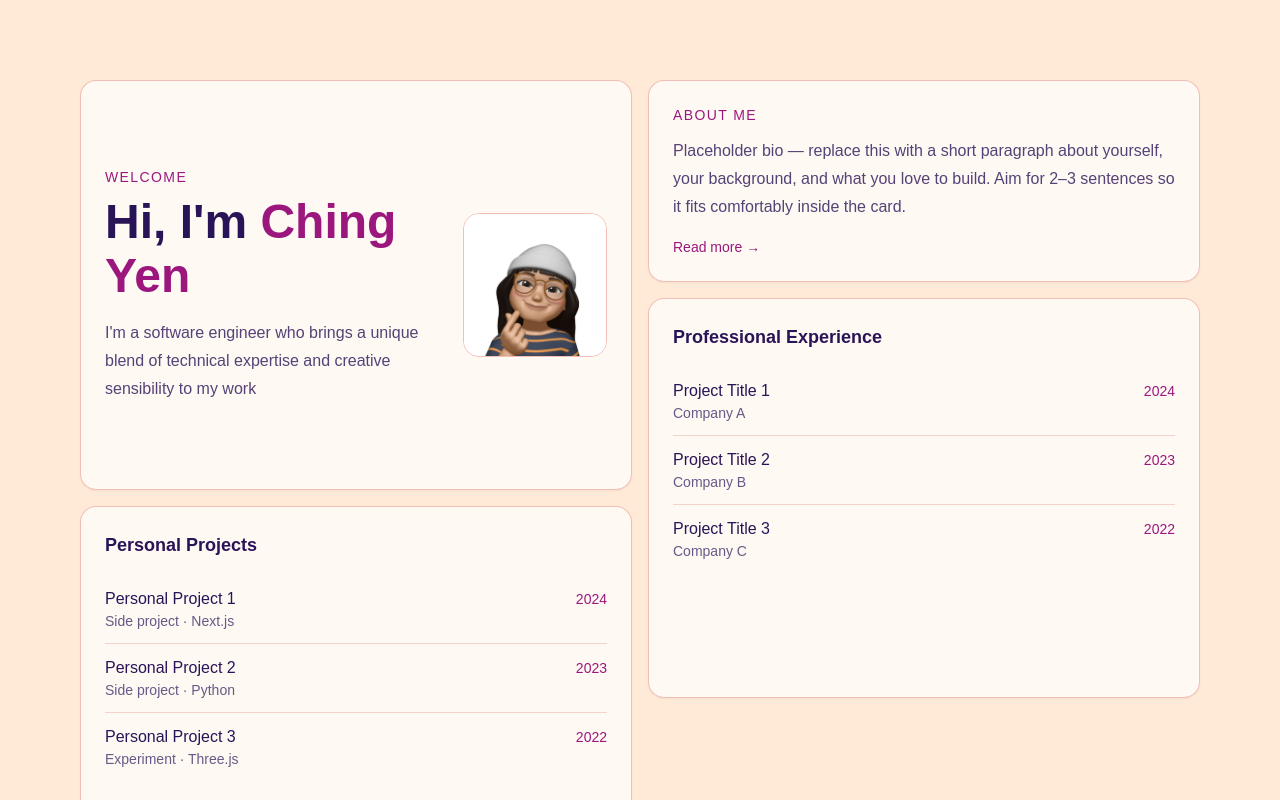
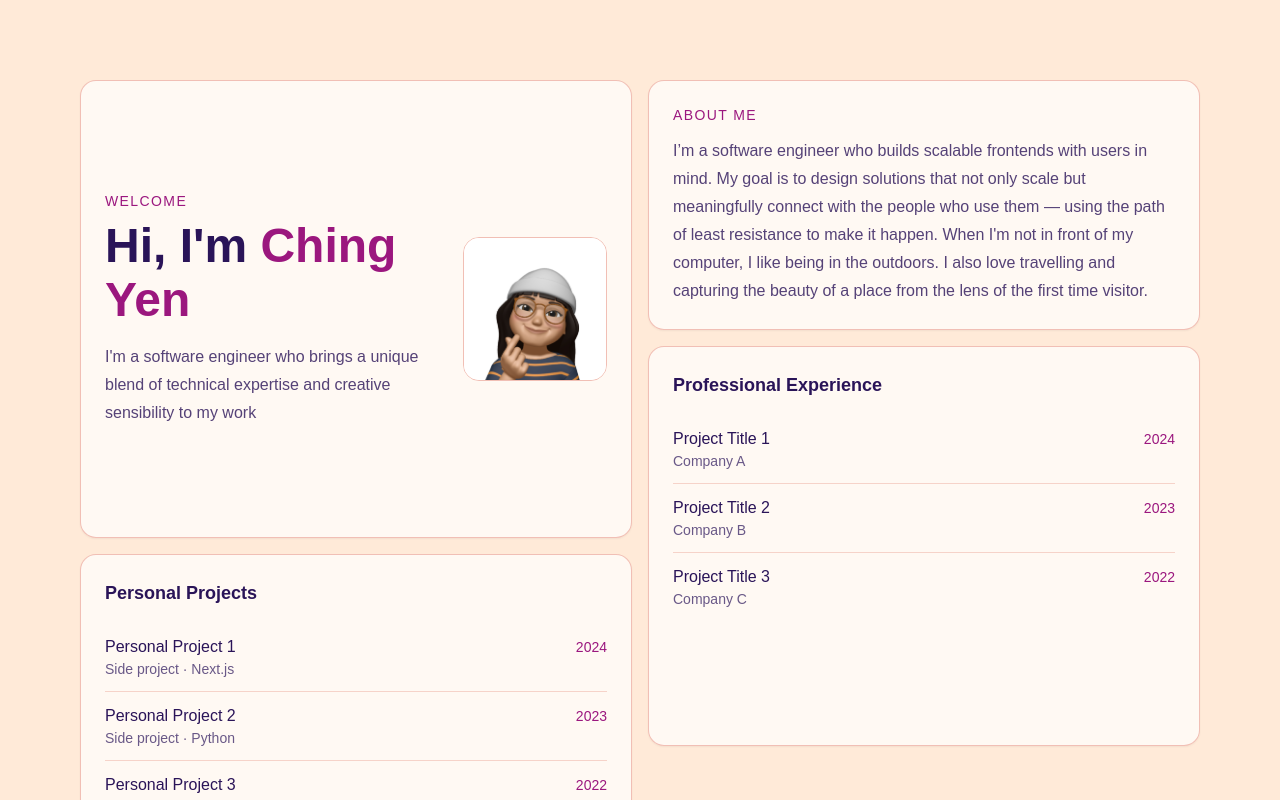
Before and after one commit to fcyen/fcyen.github.io, a Next.js app: page / in a window 1280 px wide. Shown: the top 800 px of the page. Built offline with nearby package versions, Linux system fonts and the light colour scheme.

Commit message:
Update about me

```diff
--- a/src/components/bento/widgets/AboutMeWidget.jsx
+++ b/src/components/bento/widgets/AboutMeWidget.jsx
@@ -10,7 +10,7 @@ import { BentoCard } from "../BentoCard";
 //       long-form about page lives somewhere else.
 //
 const bio =
-  "Placeholder bio — replace this with a short paragraph about yourself, your background, and what you love to build. Aim for 2–3 sentences so it fits comfortably inside the card.";
+  "I’m a software engineer who builds scalable frontends with users in mind. My goal is to design solutions that not only scale but meaningfully connect with the people who use them — using the path of least resistance to make it happen. When I'm not in front of my computer, I like being in the outdoors. I also love travelling and capturing the beauty of a place from the lens of the first time visitor.";
 
 export function AboutMeWidget() {
   return (
@@ -21,12 +21,12 @@ export function AboutMeWidget() {
       <p className="mt-3 flex-1 text-base leading-7 text-bento-ink/80">
         {bio}
       </p>
-      <Link
+      {/* <Link
         href="/about"
         className="mt-4 inline-flex items-center gap-1 text-sm font-medium text-bento-magenta transition hover:text-bento-ink"
       >
         Read more <span aria-hidden="true">→</span>
-      </Link>
+      </Link> */}
     </BentoCard>
   );
 }
```
